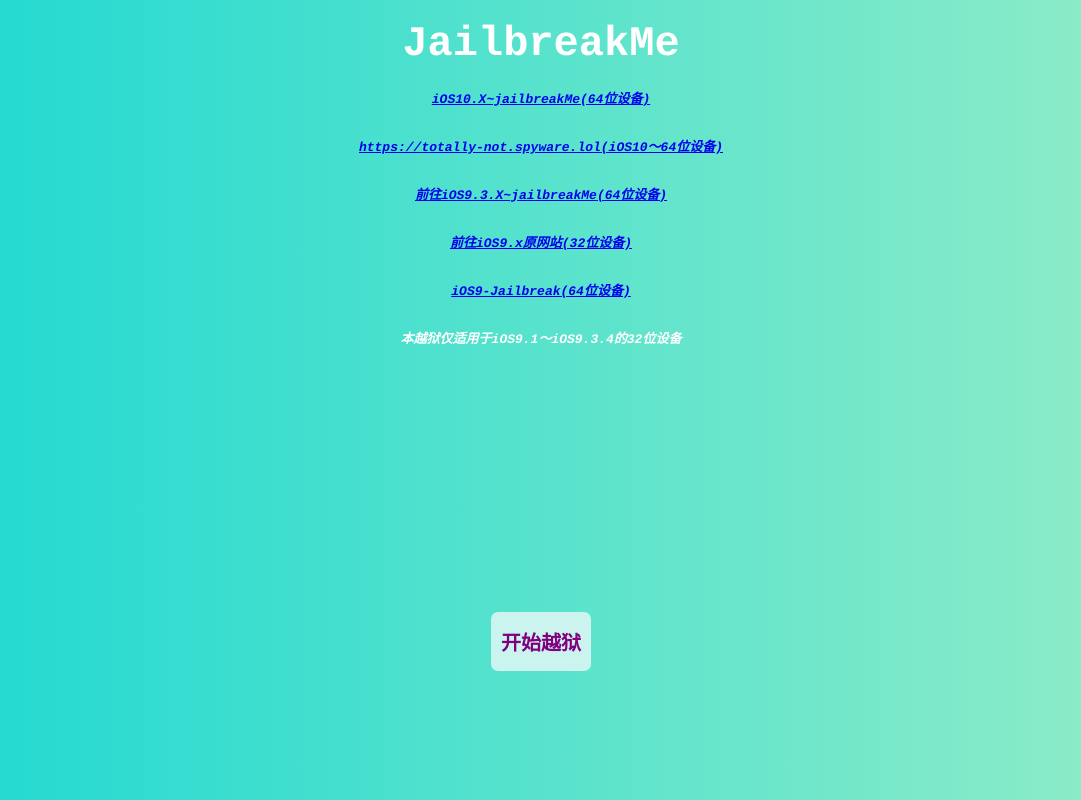
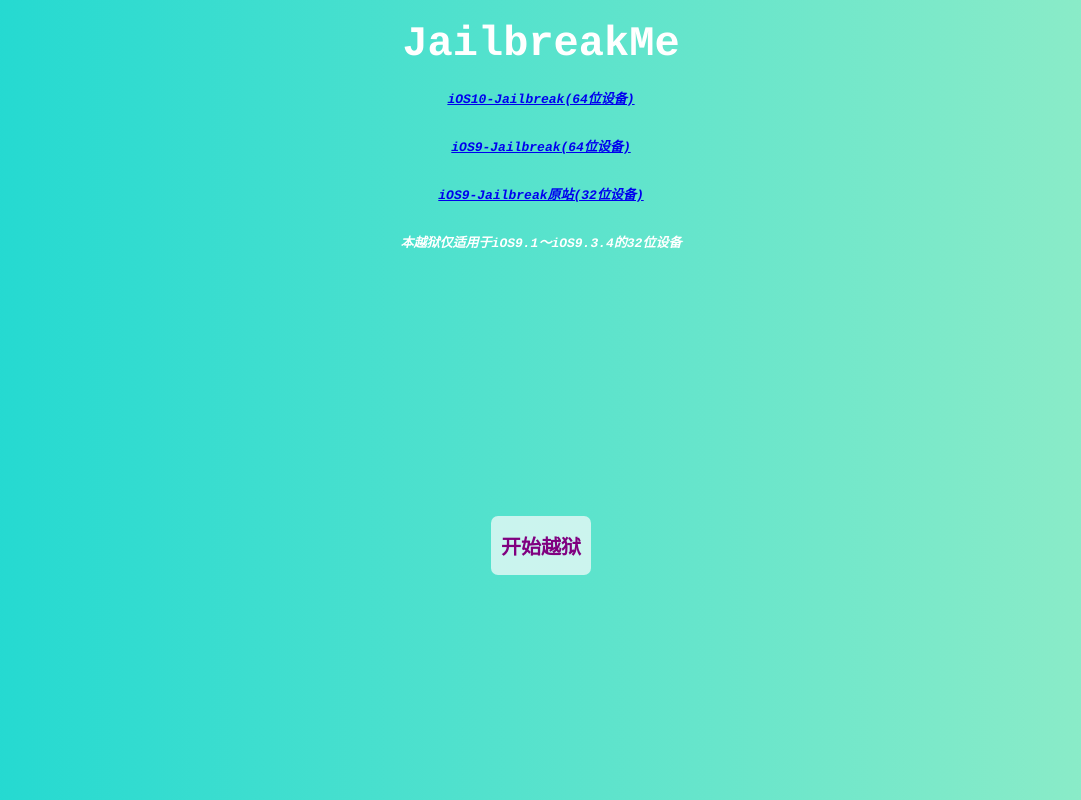
Before and after one commit to Agricu/cydia_agricu_cn, a plain HTML site: page index.html in a window 1280 px wide. Shown: the top 800 px of the page, without its empty margins (99-1180 px from the left). Drawn offline with Linux system fonts and the light colour scheme.

Commit message:
Update index.html

```diff
--- a/index.html
+++ b/index.html
@@ -320,12 +320,9 @@
         </script>
         <header>
             JailbreakMe<br>
-            <i><a href="ios10" style="font-size:13px !important;">iOS10.X~jailbreakMe(64位设备)</a></i><br>
-            <i><a href="https://totally-not.spyware.lol" style="font-size:13px !important;">https://totally-not.spyware.lol(iOS10～64位设备)</a></i><br>
-
-            <i><a href="https://jbme.qwertyoruiop.com" style="font-size:13px !important;">前往iOS9.3.X~jailbreakMe(64位设备)</a></i><br>
-            <i><a href="https://jailbreak.me" style="font-size:13px !important;">前往iOS9.x原网站(32位设备)</a></i><br>
-<i><a href="./iOS9-64bit/index.html" style="font-size:13px !important;">iOS9-Jailbreak(64位设备)</a></i><br>
+            <i><a href="ios10" style="font-size:13px !important;">iOS10-Jailbreak(64位设备)</a></i><br>
+	    <i><a href="./iOS9-64bit/index.html" style="font-size:13px !important;">iOS9-Jailbreak(64位设备)</a></i><br>
+            <i><a href="https://jailbreak.me" style="font-size:13px !important;">iOS9-Jailbreak原站(32位设备)</a></i><br>
             <!--<i style='font-size:13px !important;'>9.3 - 9.3.x (64b)</i><br>-->
             <i style='font-size:13px !important;'>本越狱仅适用于iOS9.1～iOS9.3.4的32位设备</i>
         </header>
```
